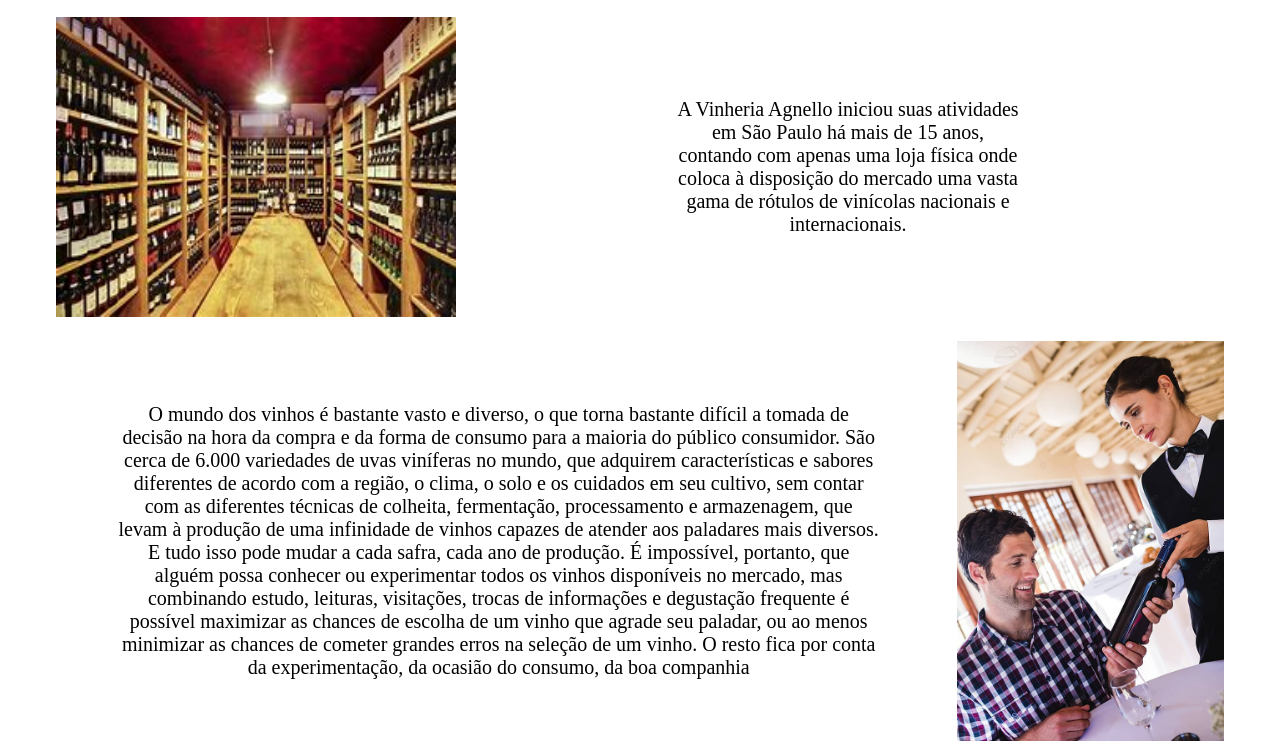
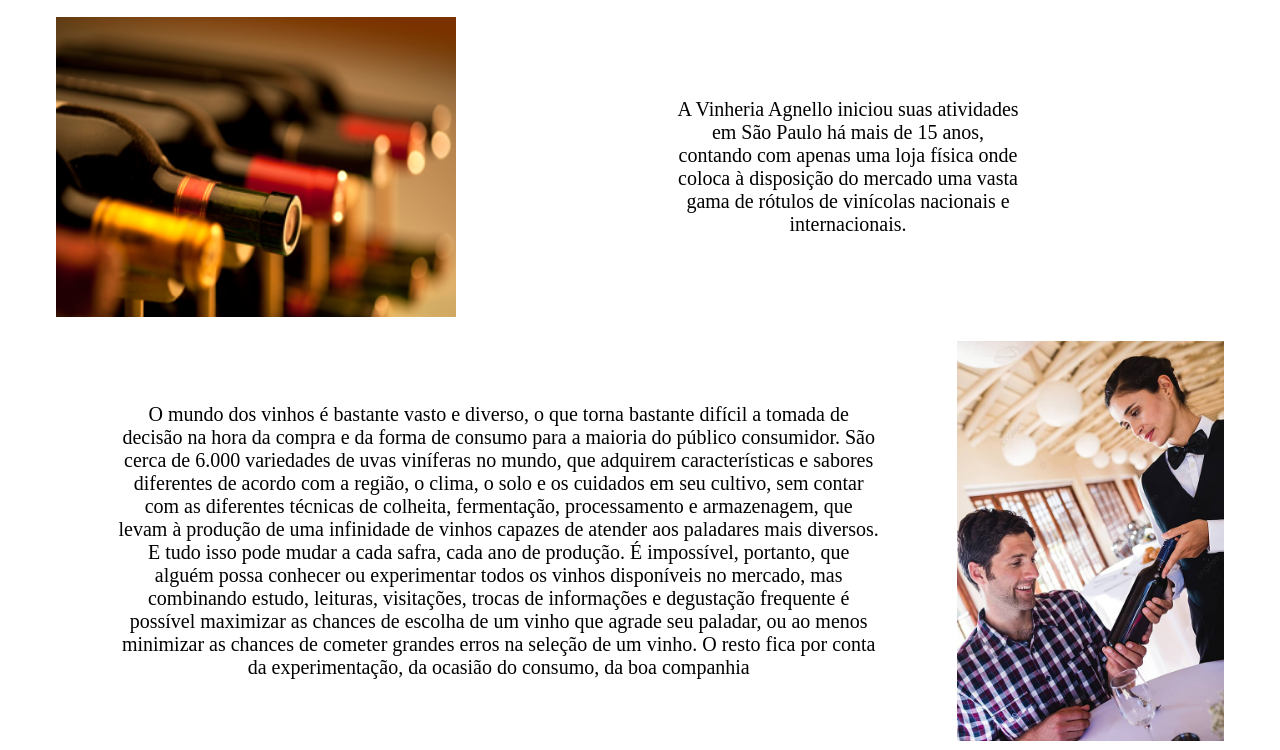
Before and after one commit to davidcordeiro15/CP-1-Front-end, a plain HTML site: page Sobre-nos.html in a window 1280 px wide. Shown: the part 50-800 px from the top of the page. Drawn offline with Linux system fonts and the light colour scheme.

Commit message:
Atualização da imagem

```diff
--- a/Sobre-nos.html
+++ b/Sobre-nos.html
@@ -13,7 +13,7 @@
             <div>
                 <h1>Sobre Nós</h1>
                 <div class="sobre">
-                    <img src="/img/Imagem__vinheria.jfif" alt="imagem vinheria" width="400px" height="300px">
+                    <img src="/img/Imagem__vinheria.png" alt="imagem vinheria" width="400px" height="300px">
                     <p class="sobre__paragrafo__inicial">A Vinheria Agnello iniciou suas atividades em São Paulo há mais de 15 anos, contando com apenas uma loja física onde coloca à disposição do
                          mercado uma vasta gama de rótulos de vinícolas nacionais e internacionais. </p>
 
```
Also changed, not shown: img/Imagem__vinheria.jfif (deleted), img/Imagem__vinheria.png (added).
